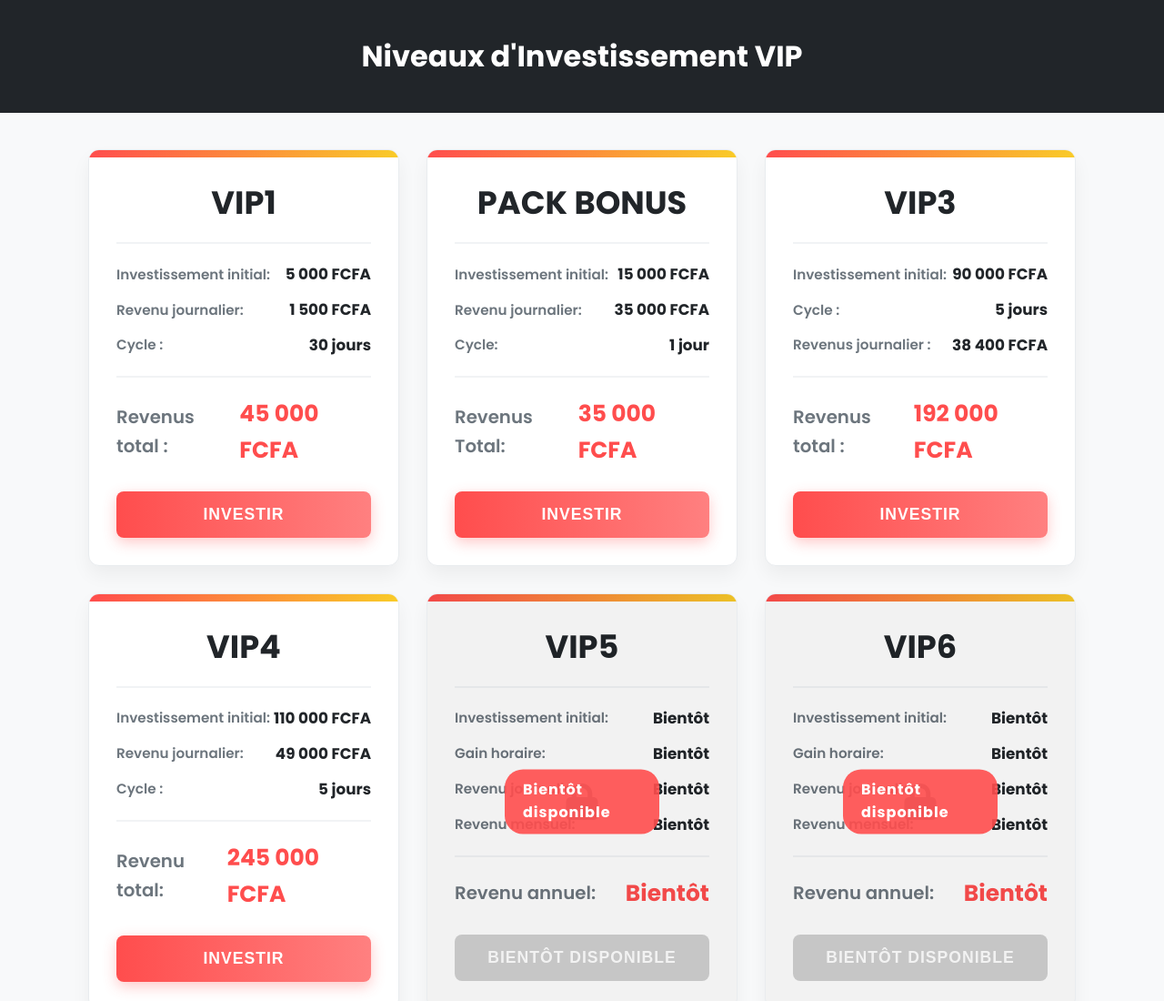
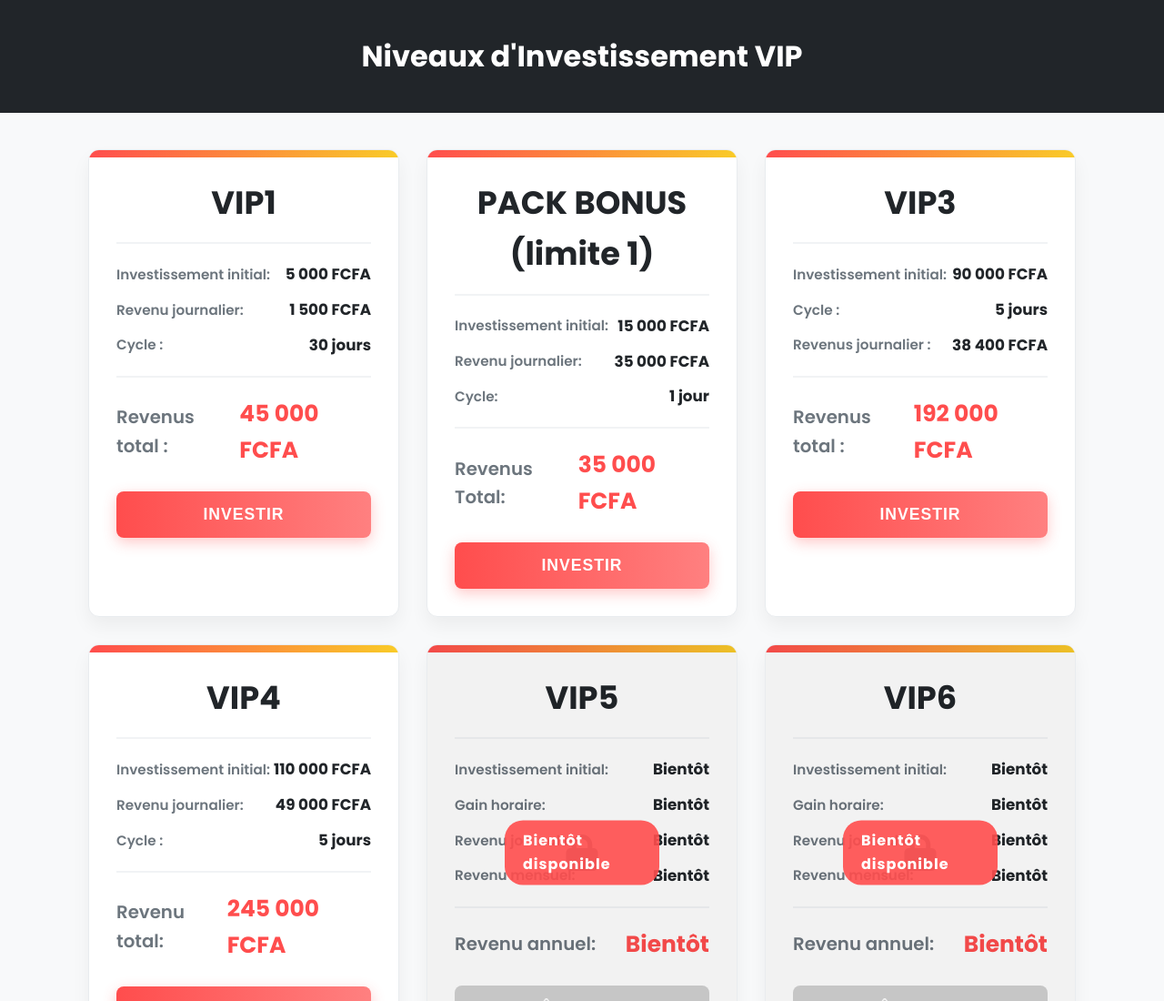
Before and after one commit to Site462/Sprite-Coke, a plain HTML site: page investi.html in a window 1280 px wide. Shown: the top 1100 px of the page at 91% size. Drawn offline with Linux system fonts and the light colour scheme.

Commit message:
Update investi.html

```diff
--- a/investi.html
+++ b/investi.html
@@ -313,7 +313,7 @@
 
         <!-- VIP2 -->
         <div class="investment-card" data-level="VIP2" data-investment="15000" data-hourly="30.26" data-daily="35000" data-monthly="210800" data-annual="265077.6" data-cycle="1">
-            <div class="level">PACK BONUS</div>
+            <div class="level">PACK BONUS (limite 1)</div>
             <div class="detail">
                 <span class="detail-label">Investissement initial:</span>
                 <span class="detail-value">15 000 FCFA</span>
```
